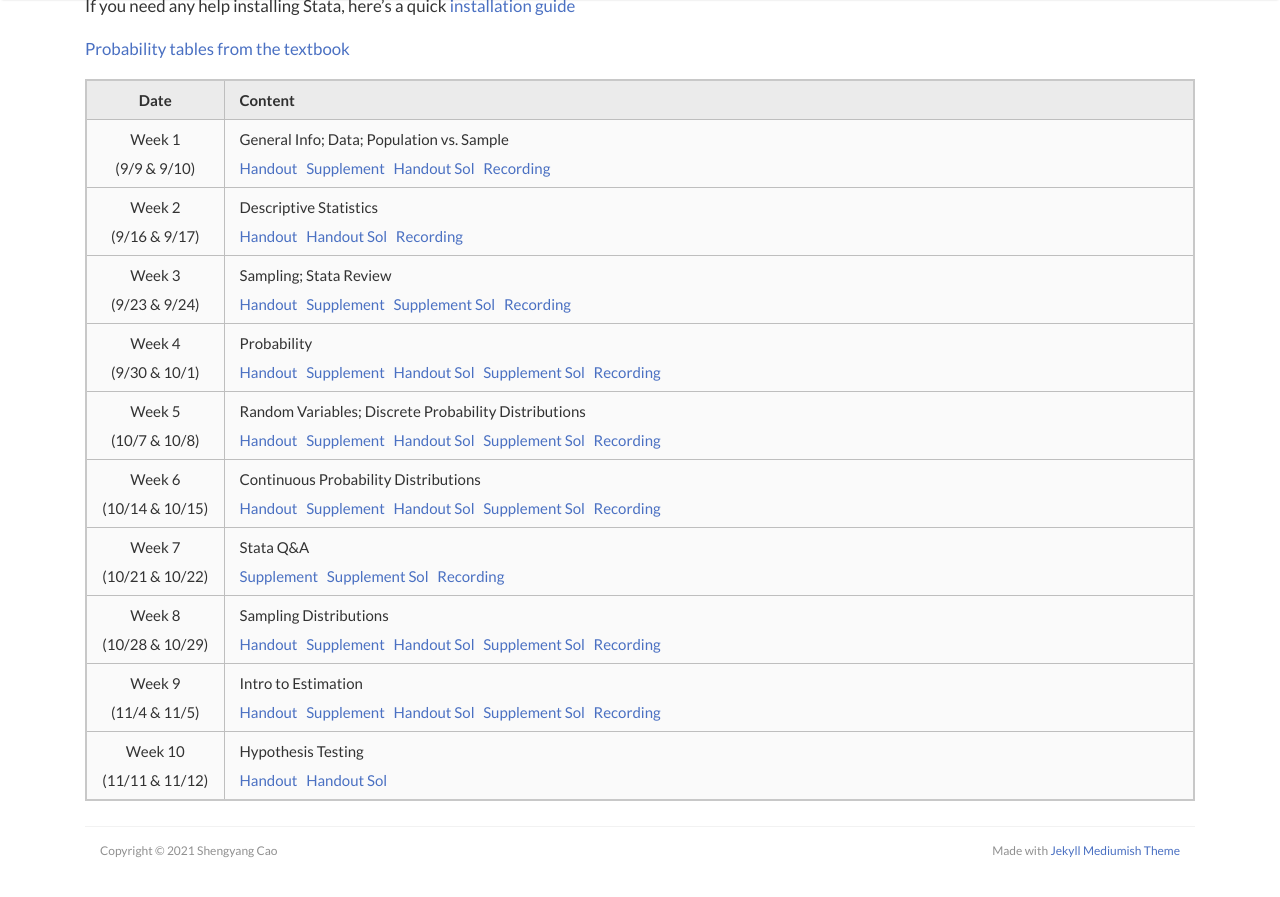
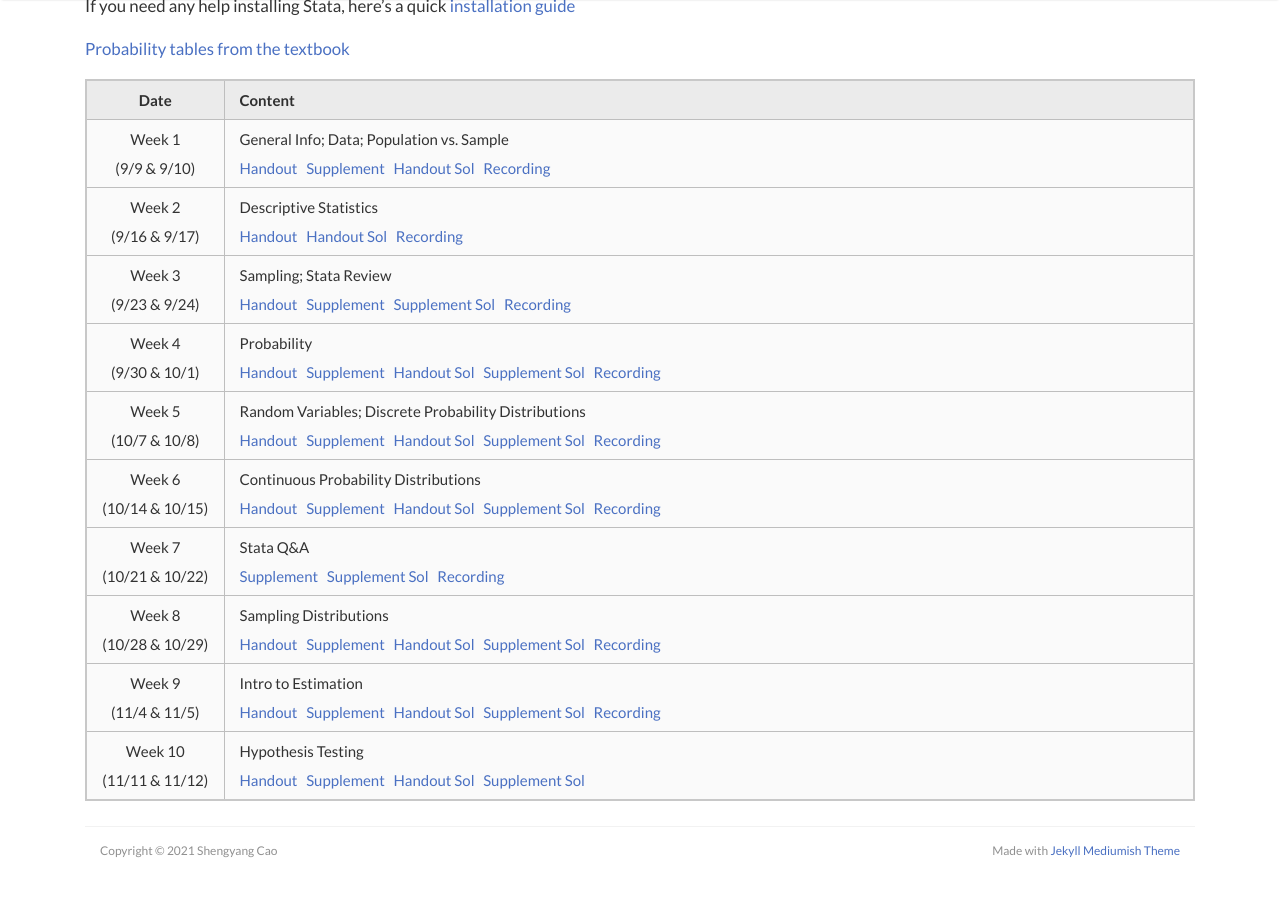
Before and after one commit to scaotravis/scaotravis.github.io, a Jekyll site: the page built from _pages/teaching/fa21-310.md, in a window 1280 px wide and 900 px high, scrolled down 896 px. Shown: the top 897 px of the window. Built offline with Jekyll 4.4.1, drawn with Linux system fonts in a browser that asks for light colours; nearby versions of some CDN libraries; comment, search, counter and statistics services are not loaded.

Commit message:
update 310 page

```diff
--- a/_pages/teaching/fa21-310.md
+++ b/_pages/teaching/fa21-310.md
@@ -45,4 +45,4 @@
 | Week 7 <br> (10/21 & 10/22) | Stata Q&A <br> [Supplement]({{ site.baseurl }}/downloads/teaching/fa21-310/310_fa21_supplement-7.pdf) &nbsp; [Supplement Sol]({{ site.baseurl }}/downloads/teaching/fa21-310/310_fa21_supplement-7_sol.pdf) &nbsp; [Recording](https://uwmadison.zoom.us/rec/share/jXUplEEvvBwIWue8LsencLS9vMoF5mRrJIFAR3R20edoaFyUeZhg0249R6-DRRwG.16IcOclie8m6Omxr) |
 | Week 8 <br> (10/28 & 10/29) | Sampling Distributions <br> [Handout](https://canvas.wisc.edu/courses/257051/files/20592151?wrap=1) &nbsp; [Supplement]({{ site.baseurl }}/downloads/teaching/fa21-310/310_fa21_supplement-8.pdf) &nbsp; [Handout Sol](https://canvas.wisc.edu/courses/257051/files/20592179?wrap=1) &nbsp; [Supplement Sol]({{ site.baseurl }}/downloads/teaching/fa21-310/310_fa21_supplement-8_sol.pdf) &nbsp; [Recording](https://uwmadison.zoom.us/rec/share/Lk_-YdLcJN0o8WpGF9suLKfusB2FMx8qKYZfjuQtiTDzp1fKweET0Lnr_nMzjZ4P.C6y3Nx3AXaIXO3Cx) |
 | Week 9 <br> (11/4 & 11/5) | Intro to Estimation <br> [Handout](https://canvas.wisc.edu/courses/257051/files/20592131?wrap=1) &nbsp; [Supplement]({{ site.baseurl }}/downloads/teaching/fa21-310/310_fa21_supplement-9.pdf) &nbsp; [Handout Sol](https://canvas.wisc.edu/courses/257051/files/20592182?wrap=1) &nbsp; [Supplement Sol]({{ site.baseurl }}/downloads/teaching/fa21-310/310_fa21_supplement-9_sol.pdf) &nbsp; [Recording](https://uwmadison.zoom.us/rec/share/ulGi2H7NQq_cFFSVPZCf_YCpY01Hftnv_9k6k_SS7UJknM_Y9a45dJYFQpb2MsYM.rwhj2QiuBVpeCOEx) |
-| Week 10 <br> (11/11 & 11/12) | Hypothesis Testing <br> [Handout](https://canvas.wisc.edu/courses/257051/files/20592149?wrap=1) &nbsp; [Handout Sol](https://canvas.wisc.edu/courses/257051/files/20592185?wrap=1) |
+| Week 10 <br> (11/11 & 11/12) | Hypothesis Testing <br> [Handout](https://canvas.wisc.edu/courses/257051/files/20592149?wrap=1) &nbsp; [Supplement]({{ site.baseurl }}/downloads/teaching/fa21-310/310_fa21_supplement-10.pdf) &nbsp; [Handout Sol](https://canvas.wisc.edu/courses/257051/files/20592185?wrap=1) &nbsp; [Supplement Sol]({{ site.baseurl }}/downloads/teaching/fa21-310/310_fa21_supplement-10_sol.pdf) |
```
Also changed, not shown: 6 other files.
